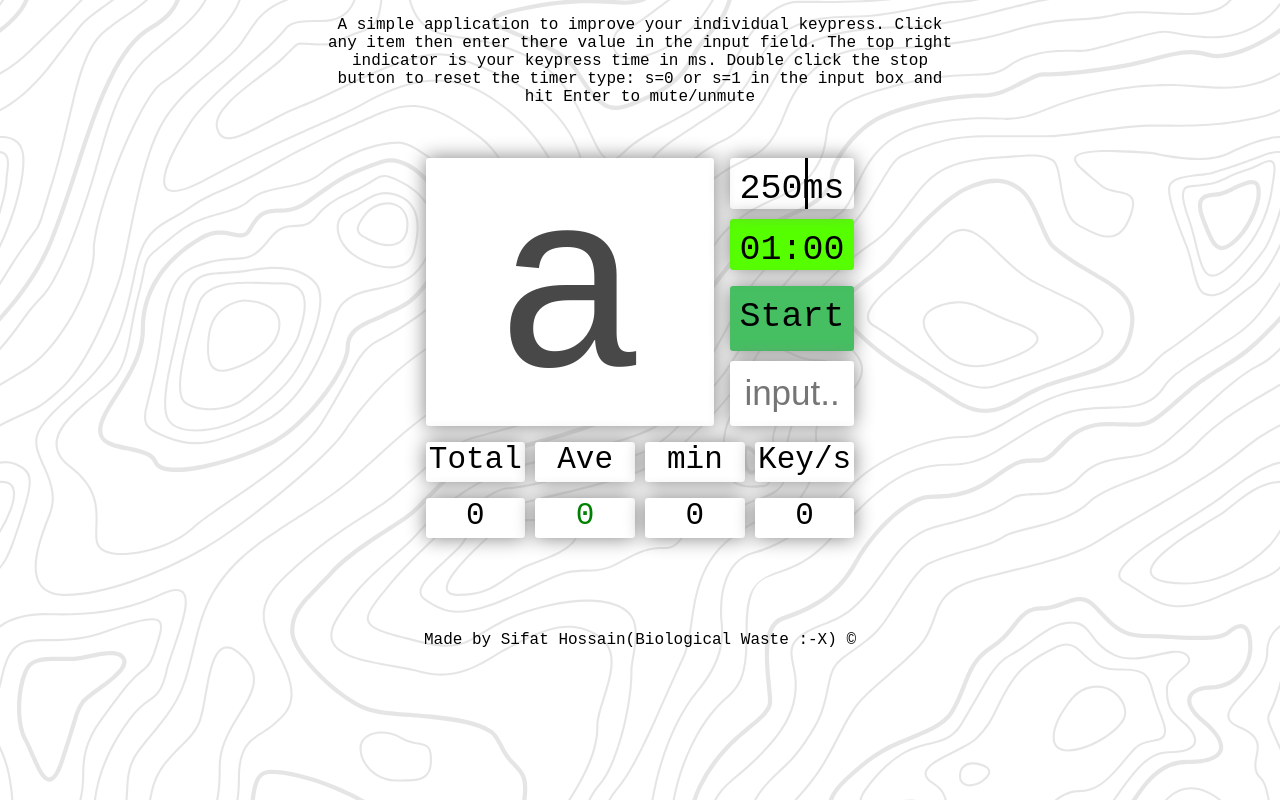
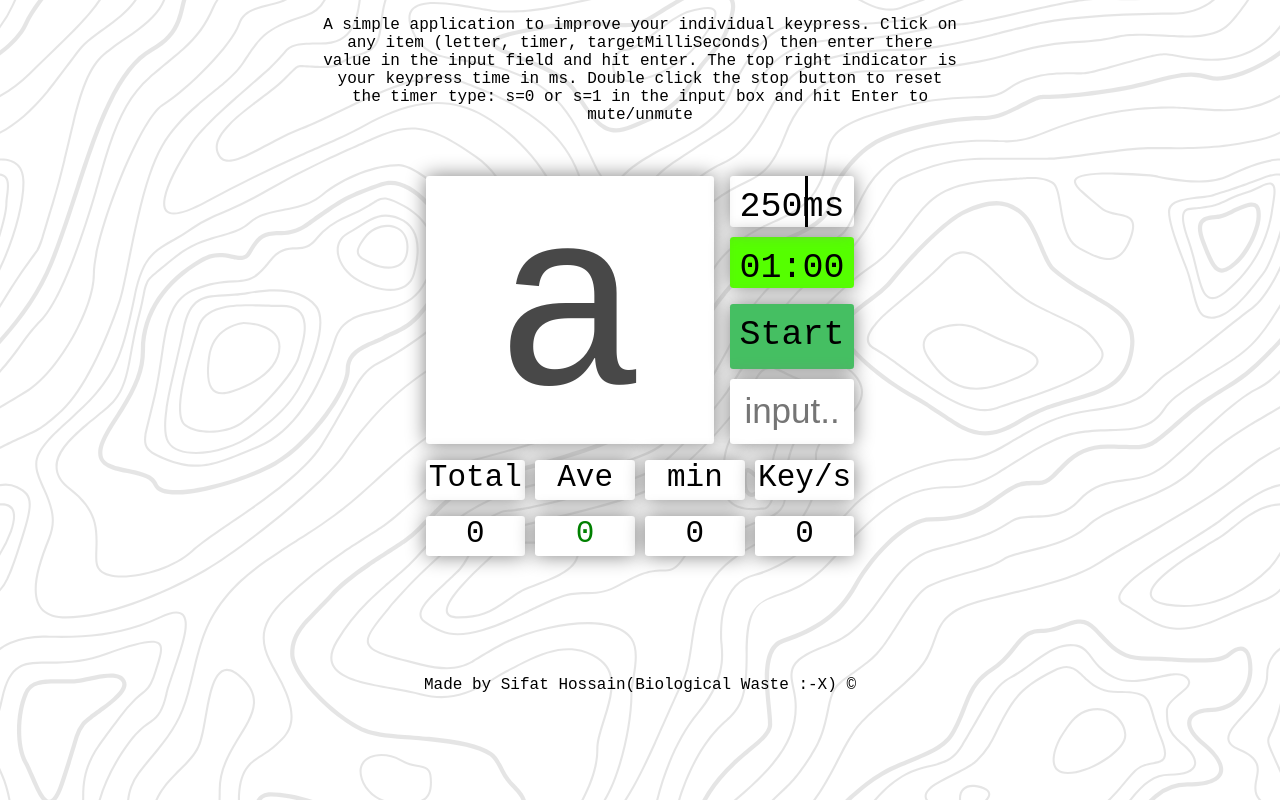
Before and after one commit to h-sifat/KeyCracker, a plain HTML site: page index.html in a window 1280 px wide. Drawn offline with Linux system fonts and the light colour scheme.

Commit message:
Update index.html

```diff
--- a/index.html
+++ b/index.html
@@ -9,8 +9,8 @@
   <body>
     <div class="main">
       <p class="header">
-        A simple application to improve your individual keypress. Click any item
-        then enter there value in the input field. The top right indicator is
+        A simple application to improve your individual keypress. Click on any item (letter, timer, targetMilliSeconds)
+        then enter there value in the input field and hit enter. The top right indicator is
         your keypress time in ms. Double click the stop button to reset the
         timer type: s=0 or s=1 in the input box and hit Enter to mute/unmute
       </p>
```
